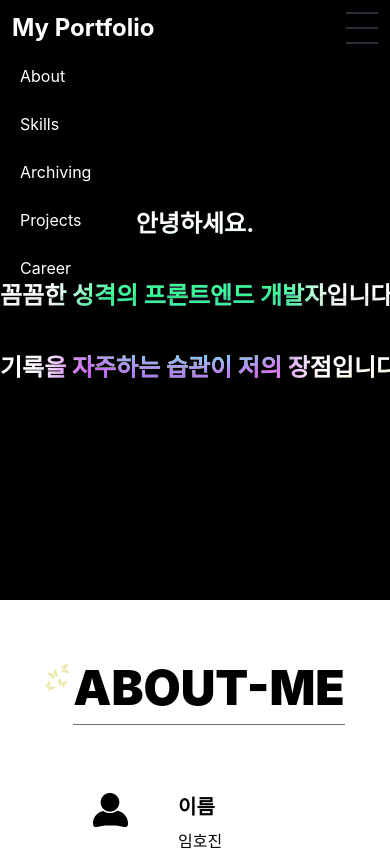
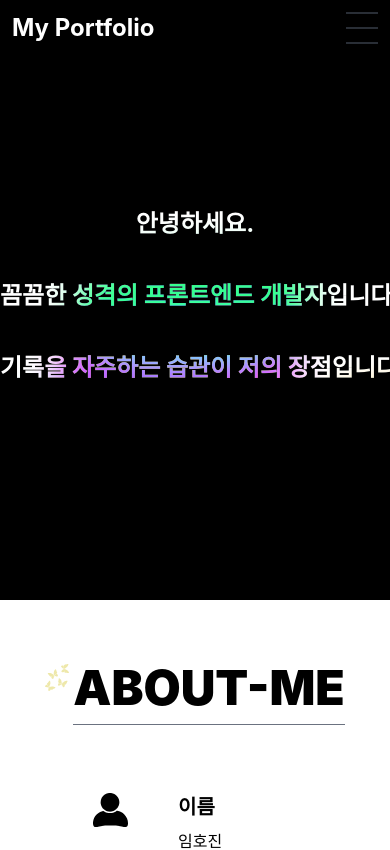
Before and after one commit to HojinLim/portfolio, a React (Create React App) app: page / in a window 390 px wide. Shown: the top 850 px of the page. Built offline with nearby package versions, Linux system fonts and the light colour scheme.

Commit message:
fix: 모바일 반응형 햄버거 오류 수정

```diff
--- a/src/components/Header.tsx
+++ b/src/components/Header.tsx
@@ -68,13 +68,16 @@ const Header = (props: Props) => {
   if (showBackground) {
     headerStyle.backgroundColor = 'white'
     headerStyle.color = 'black'
+  } else {
+    headerStyle.backgroundColor = 'black'
+    headerStyle.color = 'white'
   }
   const toggleMenu = () => {
     setIsOpen((prev) => !prev)
   }
 
   return (
-    <header id="header" style={headerStyle} className="bg-transparent fixed top-0 left-0 w-full z-50">
+    <header id="header" style={headerStyle} className="fixed top-0 left-0 w-full z-50">
       <nav className="w-full mx-auto flex items-center justify-between p-3">
         <div className="text-2xl font-bold whitespace-nowrap">
           <button onClick={scrollToTop}>My Portfolio</button>
@@ -131,13 +134,10 @@ const Header = (props: Props) => {
 
       {/* 메뉴판 */}
       {headerButtonShow && (
-        <nav
+        <ul
           style={headerStyle}
-          className={`hamburger w-full bg-transparent absolute pl-5  mr-12 me-12 bg-black shadow-lg ${
-            isOpen ? 'open' : ''
-          }`}
+          className={`hamburger w-full  pl-5  mr-12 me-12 bg-black shadow-lg ${isOpen ? 'open' : ''}`}
         >
-          <ul className="header_menu_list">
           <li>
             <button onClick={() => scrollToSection('about')}>About</button>
           </li>
@@ -154,7 +154,6 @@ const Header = (props: Props) => {
             <button onClick={() => scrollToSection('career')}>Career</button>
           </li>
         </ul>
-        </nav>
       )}
     </header>
   )
--- a/src/index.css
+++ b/src/index.css
@@ -231,13 +231,18 @@ code {
 }
 
 .hamburger {
-  max-height: 100vh;
   overflow: hidden;
-  transition: all 0.6s ease-out;
+  height: 0;
+  position: fixed;
+  transition: height 0.2s ease-out;
+
+  & > li {
+    @apply mb-2 py-2;
+  }
+
   &.open {
-    max-height: 0;
-    overflow: hidden;
-    transition: all 0.4s ease-out;
+    visibility: visible;
+    height: 240px;
   }
 }
 
@@ -279,7 +284,3 @@ code {
   width: 100%;
   max-width: 68rem;
 }
-
-.header_menu_list > li {
-  @apply mb-2 py-2;
-}
```
Lines whose indentation alone changed are shown as unchanged.
